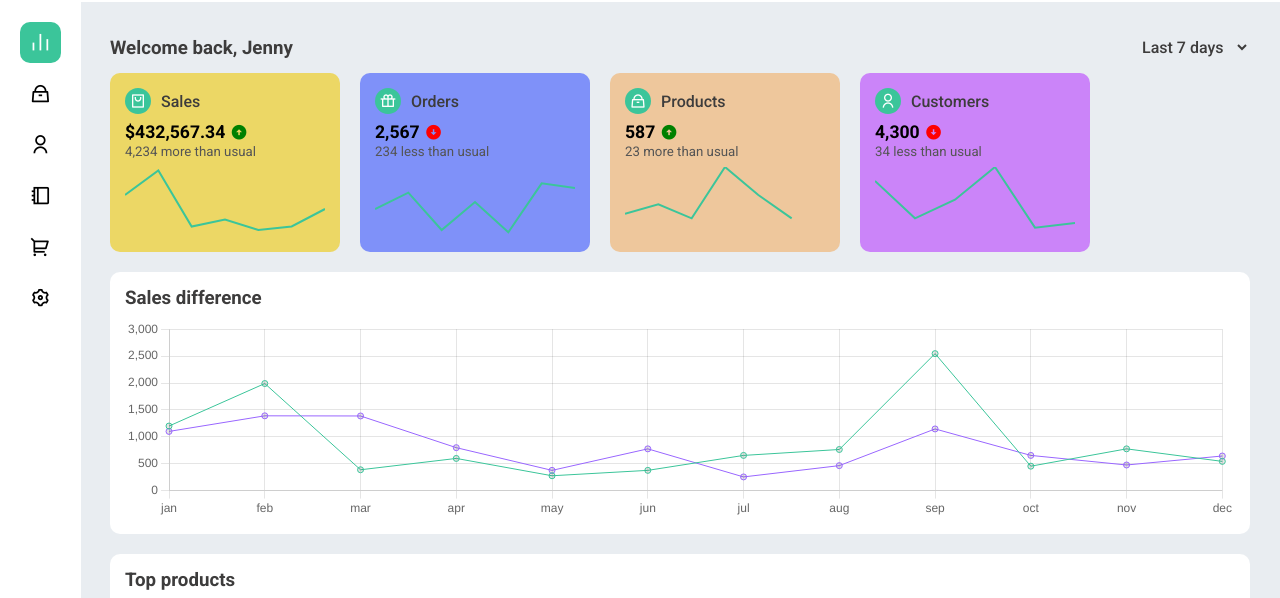
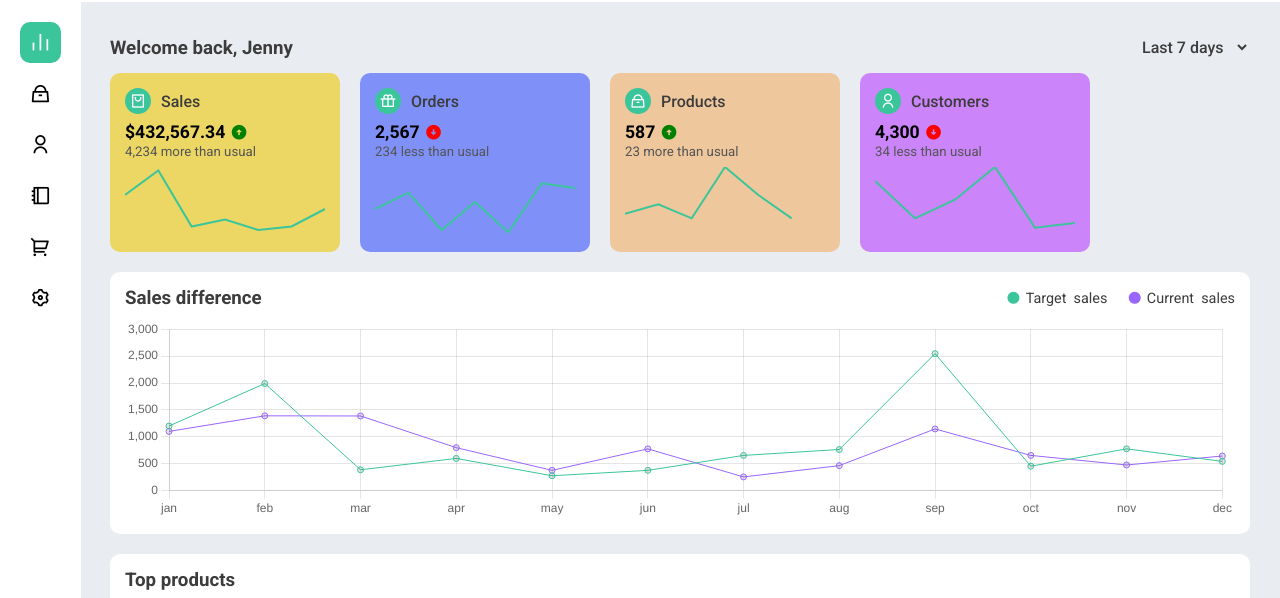
Before and after one commit to SinthujanBalachandran/store-management-dashboard-test, a plain HTML site: page index.html in a window 1280 px wide. Shown: the part 68-666 px from the top of the page. Drawn offline with nearby package versions, Linux system fonts and the light colour scheme; a web font is replaced by a local one.

Commit message:
second commit

```diff
--- a/assets/css/styles.css
+++ b/assets/css/styles.css
@@ -339,6 +339,25 @@ h5 {
     padding: 15px;
 }
 
+.sales--value{
+    display: flex;
+    align-items: center;
+    gap: 20px;
+}
+.target,.current{
+    display: flex;
+    align-items: center;
+    font-size: .9rem;
+
+}
+.target .circle{
+    margin-right: 5px;
+    color: rgba(59, 197, 154, 1);
+}
+.current .circle{
+    margin-right: 5px;
+    color: rgba(153, 102, 255, 1);
+}
 .target--vs--sales {
     width: auto;
     max-height: 200px;
@@ -476,4 +495,8 @@ th {
 
     }
     .chat{display: none;}
+
+    .sales--value span{
+display: none;
+    }
 }
--- a/assets/js/main.js
+++ b/assets/js/main.js
@@ -13,8 +13,12 @@ sun.onclick = function() {
 
 let menu = document.querySelector(".menu");
 let sidebar = document.querySelector(".sidebar");
+let mainContainer = document.querySelector(".main--container")
 
 menu.onclick = function(){
     sidebar.classList.toggle("activemenu");
 
 }
+mainContainer.onclick = function(){
+    sidebar.classList.remove("activemenu");
+}
--- a/index.html
+++ b/index.html
@@ -144,7 +144,10 @@
             <div class="target--vs--sales--container">
                 <div class="section--title">
                     <h3 class="title">Sales difference</h3>
-                    <div></div>
+                    <div class="sales--value">
+                        <div class="target"><i class="ri-checkbox-blank-circle-fill circle"></i>Target <span> &nbsp; sales</span></div>
+                        <div class="current"><i class="ri-checkbox-blank-circle-fill circle"></i>Current <span>&nbsp; sales</span></div>
+                    </div>
                 </div>
                 <div class="target--vs--sales">
                     <canvas id="tarsale"></canvas>
```
